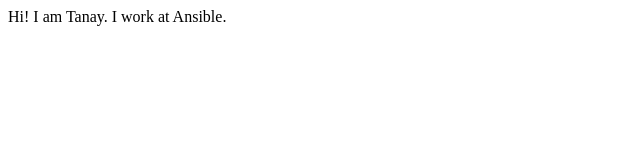
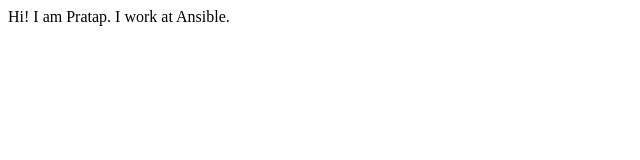
Before and after one commit to deepaksaroha/student-name-site, a plain HTML site: page index.html in a window 1280 px wide. Shown: the full height of the page, 0-640 px from the left. Drawn offline with Linux system fonts and the light colour scheme.

Commit message:
updated text

```diff
--- a/index.html
+++ b/index.html
@@ -7,6 +7,6 @@
     <title>Studentsite</title>
 </head>
 <body>
-    Hi! I am Tanay. I work at Ansible.
+    Hi! I am Pratap. I work at Ansible.
 </body>
 </html>
```
